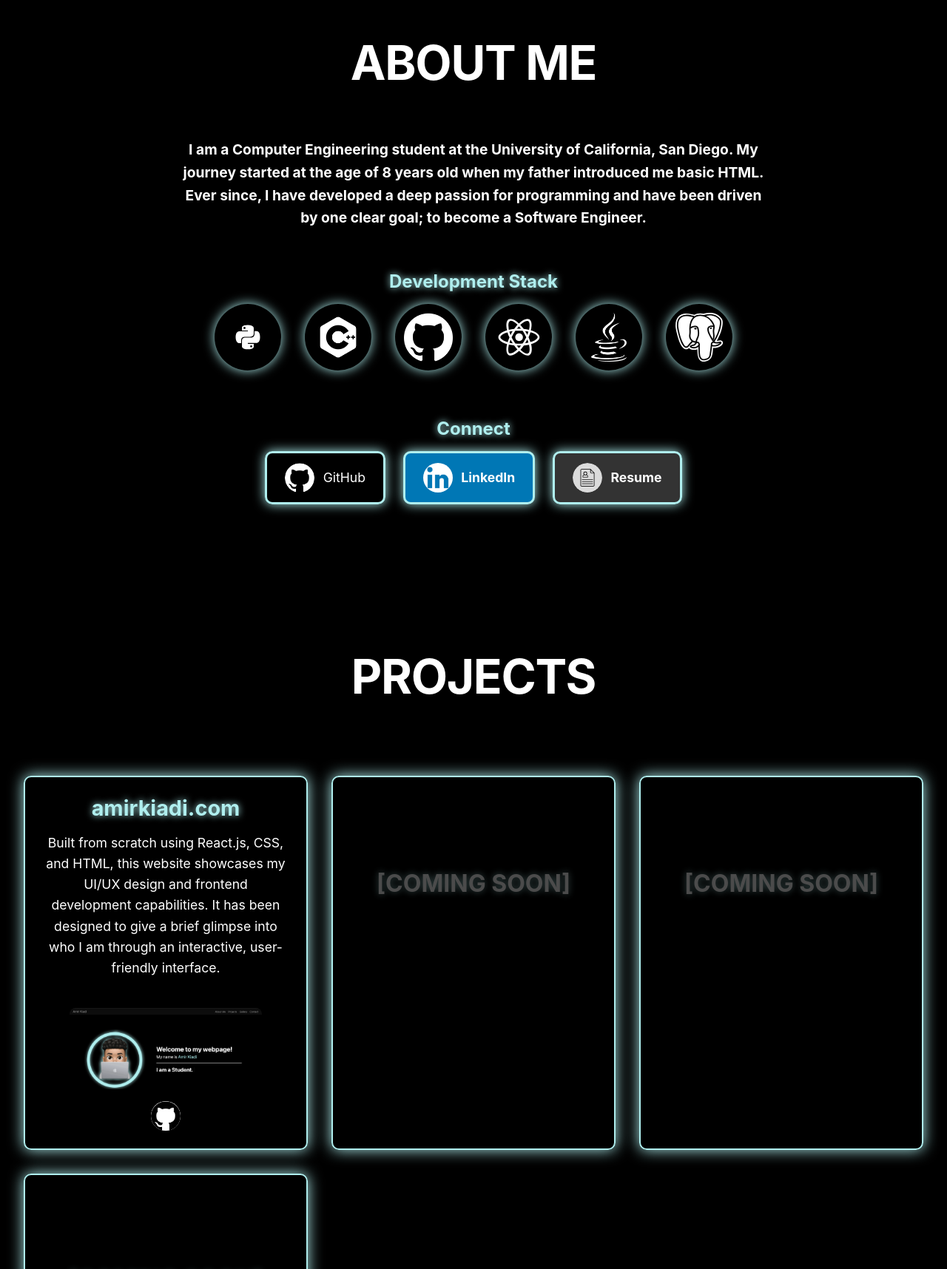
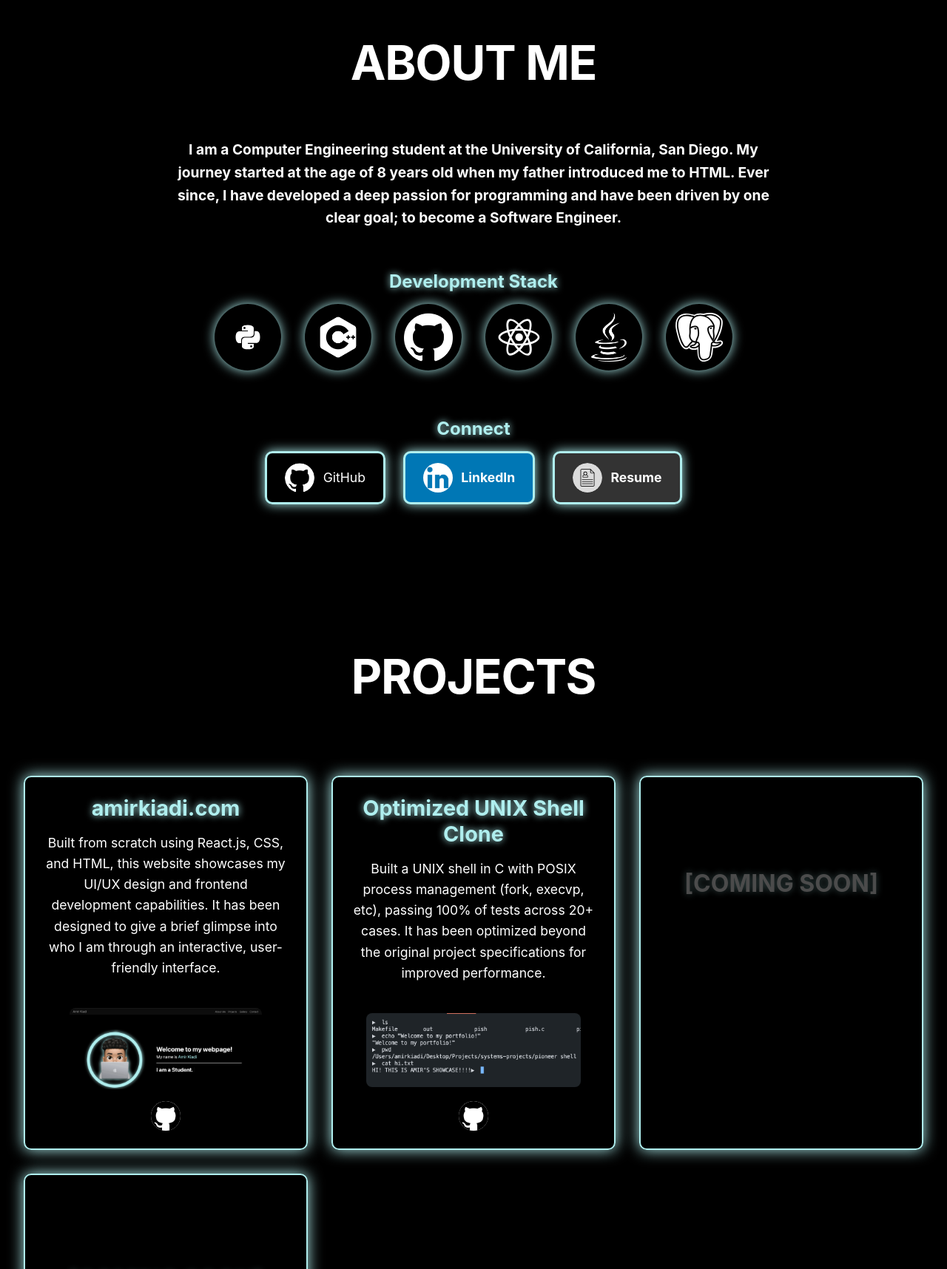
Before and after one commit to amirr-k/portfolio, a React (Create React App) app: page / in a window 1280 px wide. Shown: the part 892-2608 px from the top of the page at 74% size. Built offline with nearby package versions, Linux system fonts and the light colour scheme.

Commit message:
Added another project, fixed typo, aesthetic modifications

```diff
--- a/src/Projects.css
+++ b/src/Projects.css
@@ -147,8 +147,8 @@ p {
 }
 
 .button img {
-    width: 100%;
-    height: 100%;
+    width: 105%;
+    height: 105%;
     object-fit: contain;
 }
 
@@ -161,6 +161,13 @@ p {
     width: 100%;
     max-width: 260px;
     height: auto;
+    margin: 1rem 0;
+    border-radius: 8px;
+}
+.projImageTwo {
+    width: 160%;
+    max-width: 290px;
+    height: 100px;
     margin: 1rem 0;
     border-radius: 8px;
 }
--- a/src/Projects.js
+++ b/src/Projects.js
@@ -2,6 +2,7 @@ import React, { useEffect, useRef } from 'react';
 import './Projects.css'
 import git from './resources2/Git.png'
 import imgOne from './resources2/project1.png'
+import imgTwo from './resources2/shell.png'
 
 const Projects = () => {
     const titleRef = useRef(null);
@@ -55,8 +56,16 @@ const Projects = () => {
                     </div>
                 </div>
                 <div ref={el => projectsRef.current[1] = el} className="boxTwo">
-                    <div className="projectTwo">
-                        <h2 className='coming'>[COMING SOON]</h2>
+                     <div className="projectOne">
+                        <h2>Optimized UNIX Shell Clone</h2>
+                        <p>Built a UNIX shell in C with POSIX process management (fork, execvp, etc),
+                            passing 100% of tests across 20+ cases. It has been optimized beyond
+                            the original project specifications for improved performance.
+                        </p>
+                        <img src={imgTwo} alt="Project Preview" className="projImageTwo" />
+                        <button className="button" onClick={() => window.open('https://github.com/amirr-k/Optimized-Unix-Shell', '_blank')}>
+                            <img src={git} alt="GitHub" />
+                        </button>
                     </div>
                 </div>
                 <div ref={el => projectsRef.current[2] = el} className="boxThree">
--- a/src/about.js
+++ b/src/about.js
@@ -47,8 +47,8 @@ const AboutMe = () => {
             <div ref={aboutTextRef} className="aboutText">
                 <p ref={realTextRef} className="realText">
                     I am a Computer Engineering student
-                    at the University of California, San Diego. My journey started at the age of 8 years old when my father introduced me
-                    basic HTML. Ever since, I have developed a deep passion for programming and have been driven by one clear goal; to become a Software Engineer.
+                    at the University of California, San Diego. My journey started at the age of 8 years old when my father introduced me to
+                    HTML. Ever since, I have developed a deep passion for programming and have been driven by one clear goal; to become a Software Engineer.
                 </p>
             </div>
             <div className="devStack">
```
Also changed, not shown: src/resources2/shell.png (added).
